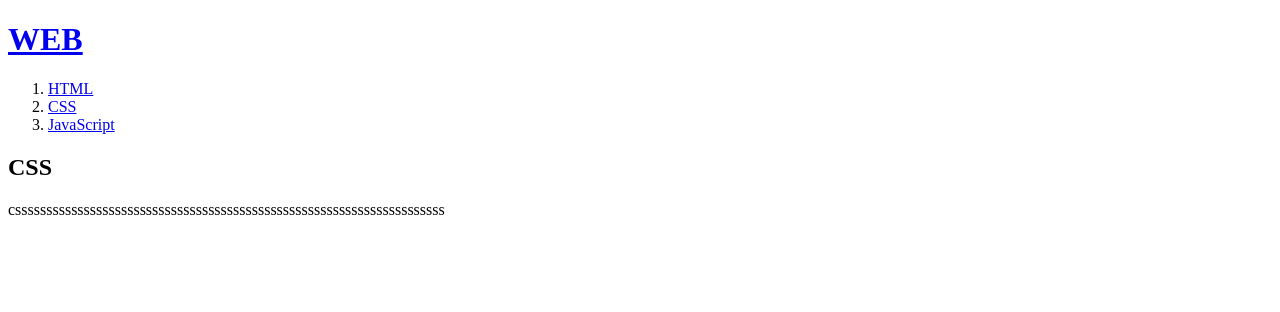
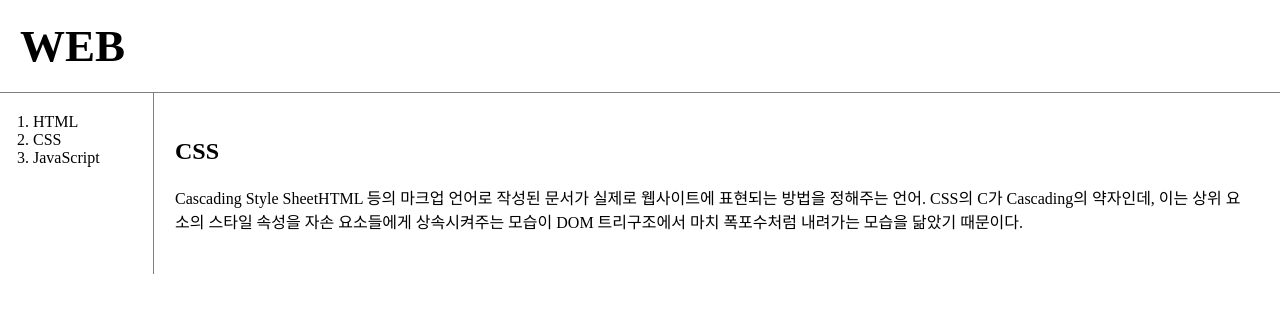
Before and after one commit to LeeDuYong/web, a plain HTML site: page 2.html in a window 1280 px wide. Drawn offline with Linux system fonts and the light colour scheme.

Commit message:
Add files via upload

```diff
--- a/2.html
+++ b/2.html
@@ -3,14 +3,51 @@
 <head>
   <title> WEB1 - CSS</title>
   <meta charset="utf-8">
+  <style>
+    a {
+      color:black;
+      text-decoration: none;
+    }
+    h1{
+      font-size: 45px;
+      text-align: left;
+      border-bottom: 1px solid gray;
+      margin:0;
+      padding: 20px;
+    }
+    ol{
+      border-right: 1px solid gray;
+      margin:0;
+      padding:20px;
+      width:100px;
+    }
+    body{
+      margin:0;
+    }
+    #grid{
+      display: grid;
+      grid-template-columns: 150px 1fr;
+    }
+    #grid ol{
+      padding-left: 33px;
+    }
+    #ar{
+      padding: 25px;
+    }
+  </style>
 </head>
 <body>
   <h1><a href="index.html">WEB</a></h1>
+  <div id="grid">
     <ol>
       <li><a href="1.html">HTML</a></li>
       <li><a href="2.html">CSS</a></li>
       <li><a href="3.html">JavaScript</a></li>
     </ol>
+    <div id="ar">
       <h2>CSS</h2>
-  <p>csssssssssssssssssssssssssssssssssssssssssssssssssssssssssssssssssssss</p>
+      <p>Cascading Style SheetHTML 등의 마크업 언어로 작성된 문서가 실제로 웹사이트에 표현되는 방법을 정해주는 언어. CSS의 C가 Cascading의 약자인데, 이는 상위 요소의 스타일 속성을 자손 요소들에게 상속시켜주는 모습이 DOM 트리구조에서 마치 폭포수처럼 내려가는 모습을 닮았기 때문이다.</p>
+    </div>
+  </div>
 </body>
+</html>
```
Also changed, not shown: box.html (added, +19 -0 lines), grid.html (added, +23 -0 lines). Lines whose indentation alone changed are shown as unchanged.
